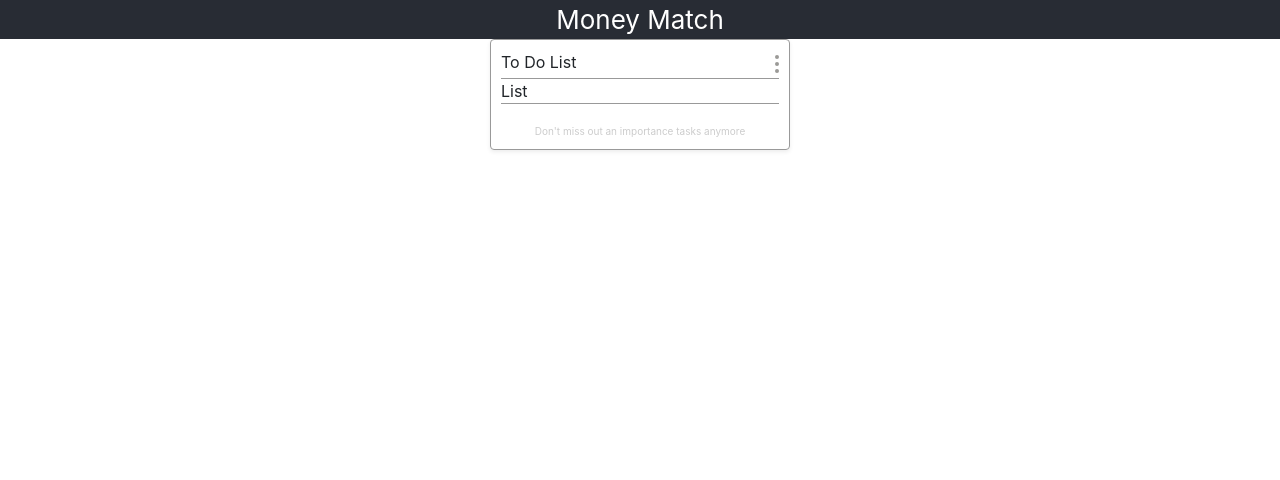
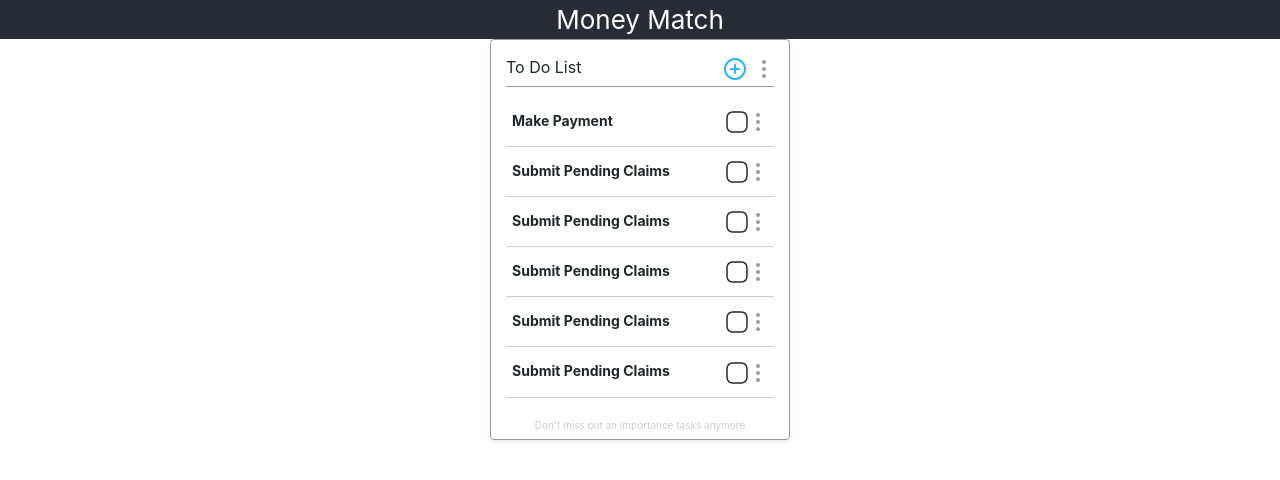
Before and after one commit to Irzu09/todolist, a React (Create React App) app: page / in a window 1280 px wide. Shown: the top 480 px of the page. Built offline with nearby package versions, Linux system fonts and the light colour scheme.

Commit message:
changes in ui

```diff
--- a/src/App.css
+++ b/src/App.css
@@ -16,12 +16,27 @@
   border: solid 1px #999;
   width: 300px;
   margin: auto;
-  padding: 10px;
+  padding: 15px 15px 6px 15px;
 }
 
-.Divider{
+.ToDoDiv {
+  margin-bottom: 6px;
+}
+
+.Divider {
   border-bottom: solid 1px #999;
   margin: auto;
+}
+
+.Content {
+  margin-top: 10px;
+}
+
+.List {
+  border-bottom: solid 1px #ccc;
+  padding: 13px 10px 13px 6px;
+  font-weight: bold;
+  font-size: 14px;
 }
 
 .Footer {
--- a/src/App.js
+++ b/src/App.js
@@ -1,10 +1,17 @@
 import './App.css';
 import MoreIcon from './assets/more.svg';
+import AddIcon from './assets/add.svg';
+import CheckboxIcon from './assets/checkbox.svg';
 
 function App() {
-  // const List = [
-  //   {  }
-  // ];
+  const list = [
+    { id: 1, subject: "Make Payment", status: false },
+    { id: 2, subject: "Submit Pending Claims", status: false },
+    { id: 3, subject: "Submit Pending Claims", status: false },
+    { id: 4, subject: "Submit Pending Claims", status: false },
+    { id: 5, subject: "Submit Pending Claims", status: false },
+    { id: 6, subject: "Submit Pending Claims", status: false },
+  ];
   return (
     <div className="App">
       <header className="App-header">
@@ -12,13 +19,25 @@ function App() {
       </header>
       <body>
         <div className="Box shadow-sm rounded">
-          <div className="d-flex justify-content-between mb-1">
+          <div className="d-flex justify-content-between ToDoDiv">
             <span>To Do List</span>
-            <span><img src={MoreIcon}/></span>
+            <span>
+              <img src={AddIcon} className="mr-3" />
+              <img src={MoreIcon} className="mr-2" />
+            </span>
           </div>
           <div className="Divider"></div>
-          <div>List</div>
-          <div className="Divider"></div>
+          <div className="Content">
+            {list.map((list) =>
+              <div key={list.id} className="List d-flex flex-row justify-content-between">
+                <div>{list.subject}</div>
+                <div>
+                  <img src={CheckboxIcon} className="mr-2" />
+                  <img src={MoreIcon} className="mr-1" />
+                </div>
+              </div>
+            )}
+          </div>
           <div className="Footer">Don't miss out an importance tasks anymore</div>
         </div>
       </body>
```
